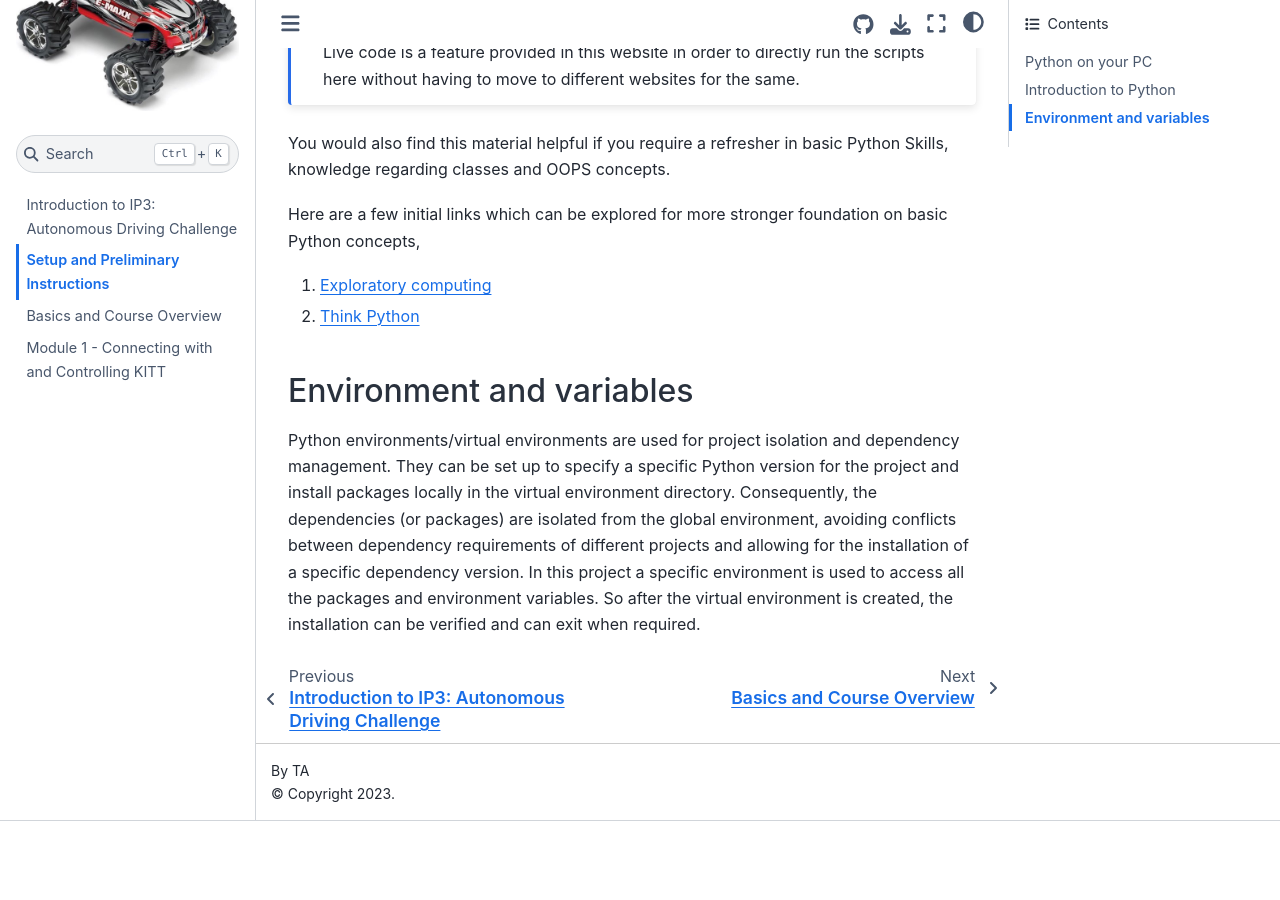
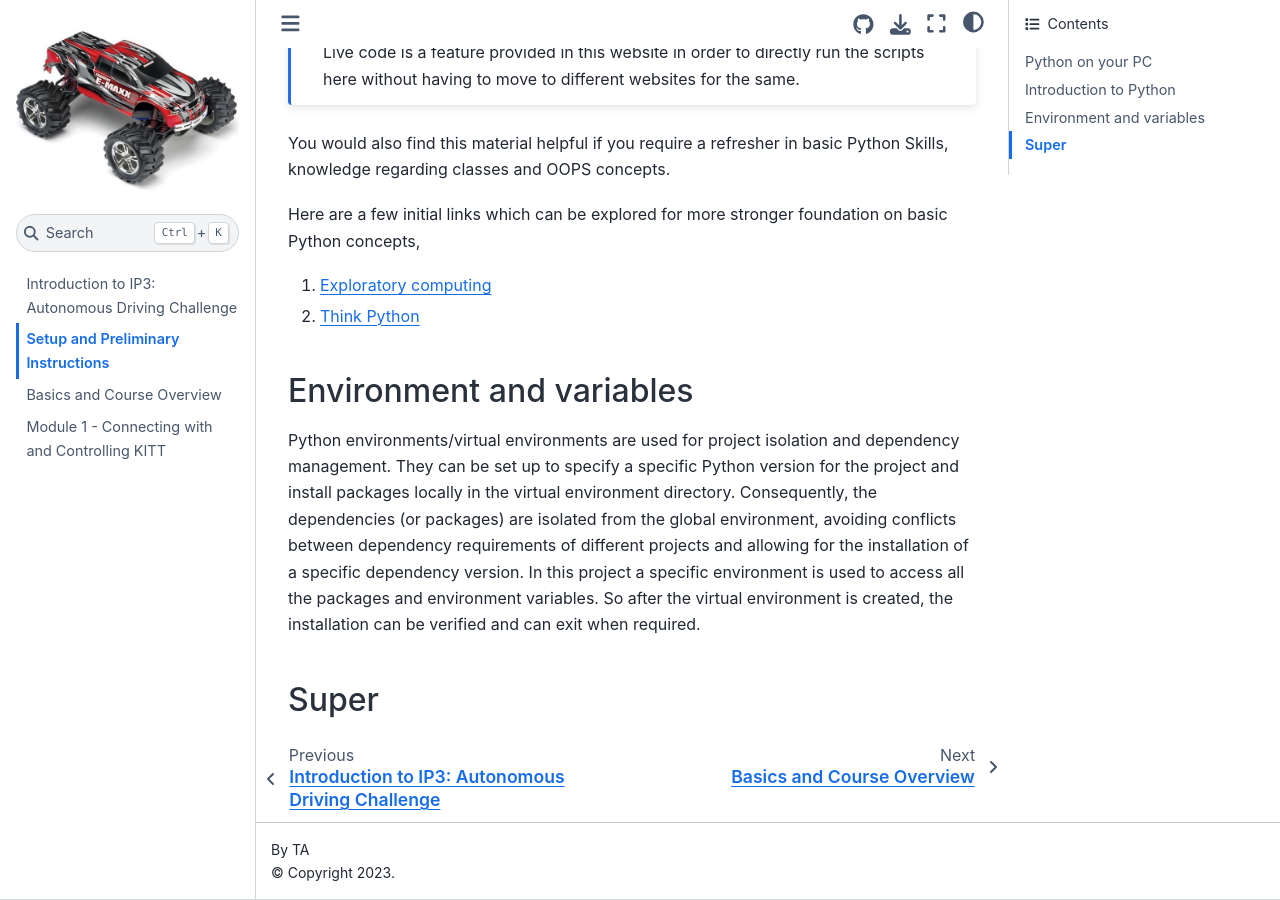
Before and after one commit to apar1012/OpenBook, a Jupyter Book: the page built from installation.md, in a window 1280 px wide and 900 px high, scrolled down 927 px. Built offline with Jupyter Book 1.0.4 settings and Sphinx 7.4.7 and the Sphinx Book theme 1.1.4, drawn with Linux system fonts in a browser that asks for light colours; before the commit the page ends 1748 px from its top, so only the background shows below that.

Commit message:
publish trial

```diff
--- a/installation.md
+++ b/installation.md
@@ -29,3 +29,5 @@ Here are a few initial links which can be explored for more stronger foundation
 Python environments/virtual environments are used for project isolation and dependency management. They can be set up to specify a specific Python version for the project and install packages locally in the virtual environment directory. Consequently, the dependencies (or packages) are isolated from the global environment, avoiding conflicts between dependency requirements of different projects and allowing for
 the installation of a specific dependency version.
 In this project a specific environment is used to access all the packages and environment variables. So after the virtual environment is created, the installation can be verified and can exit when required.
+
+## Super
```
